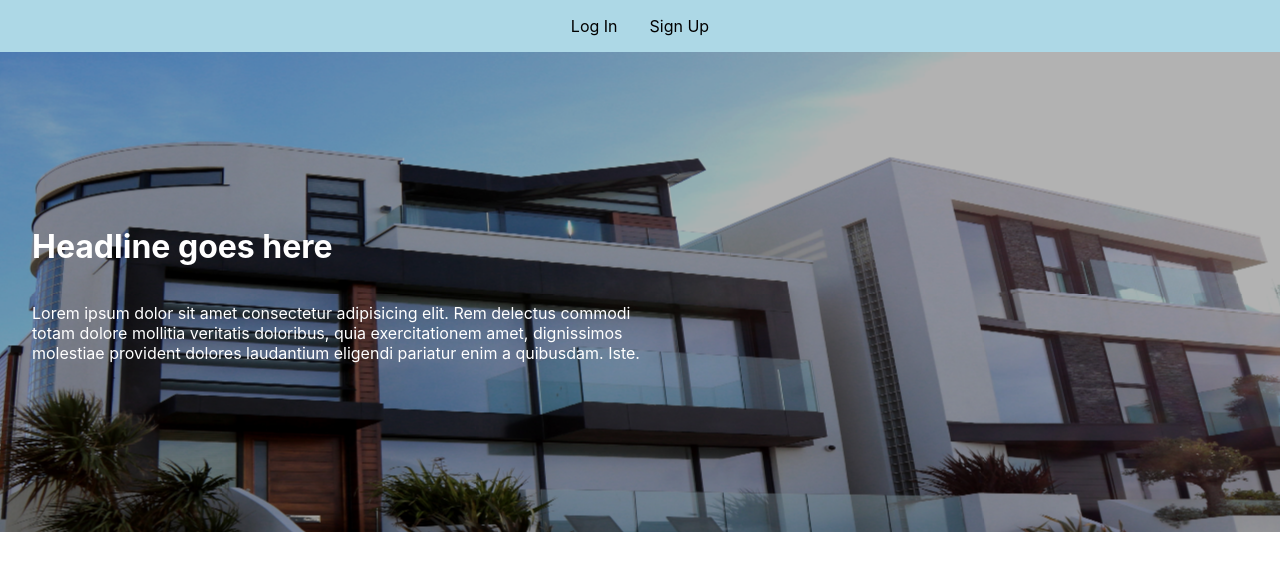
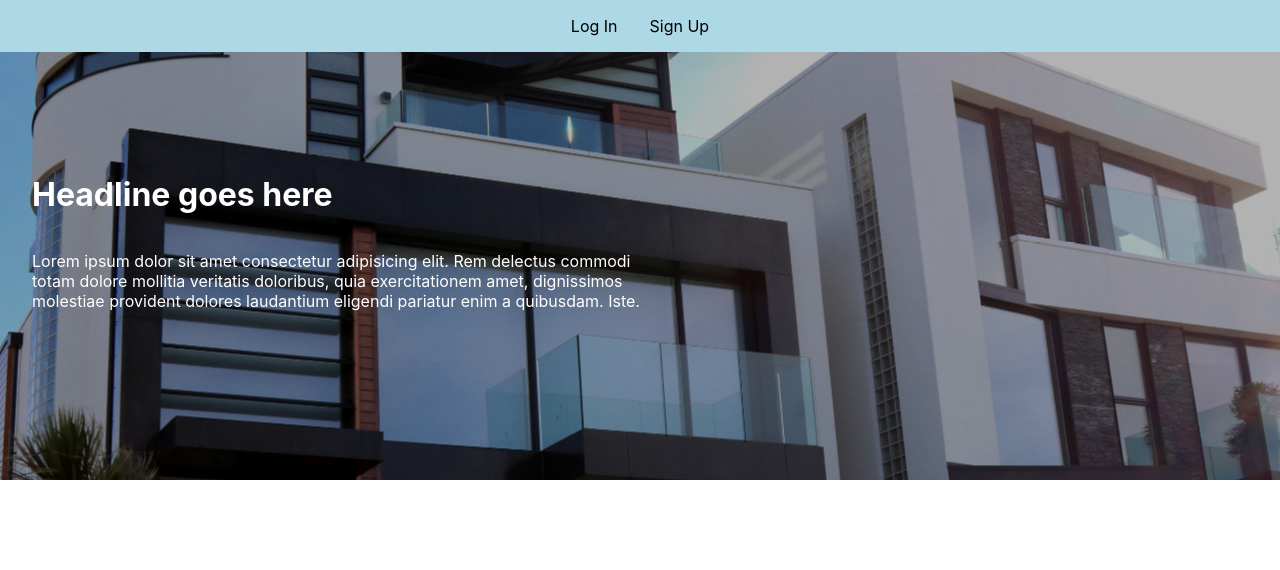
Before and after one commit to ChrisCampbell1/re-demo-fe, a React (Create React App) app: page / in a window 1280 px wide. Shown: the top 570 px of the page. Built offline with nearby package versions, Linux system fonts and the light colour scheme; no server answers.

Commit message:
update z index of nav

```diff
--- a/src/components/HeroMulti/HeroMulti.module.css
+++ b/src/components/HeroMulti/HeroMulti.module.css
@@ -8,7 +8,6 @@
 .heroContent {
   width: 50%;
   height: 100%;
-  /* background-color: black; */
   color: white;
   display: flex;
   flex-direction: column;
@@ -23,8 +22,6 @@
   width: 100%;
   height: 100%;
   z-index: 0;
-  object-fit: contain;
-  /* inset: 0; */
   opacity: 0;
   filter: brightness(.7);
   animation-name: fade-zoom;
@@ -35,6 +32,8 @@
 .bgFade img{
   width: 100%;
   height: 100%;
+  object-fit: cover;
+  object-position: center center;
 }
 
 .bgFade:nth-child(2){
--- a/src/components/HorizontalNavBar/HorizontalNavBar.module.css
+++ b/src/components/HorizontalNavBar/HorizontalNavBar.module.css
@@ -4,6 +4,10 @@
   align-items: center;
   justify-content: space-around;
   background: lightblue;
+  z-index: 10;
+  position: fixed;
+  top: 0;
+  width: 100vw;
 }
 
 .container ul {
@@ -87,6 +91,10 @@ ul li ul:hover{
     align-items: flex-end;
     justify-content: center;
     background-color: aliceblue;
+    position: fixed;
+    top: 0;
+    width: 100vw;
+    z-index: 10;
   }
 
   .mobileNavTop button{
```
